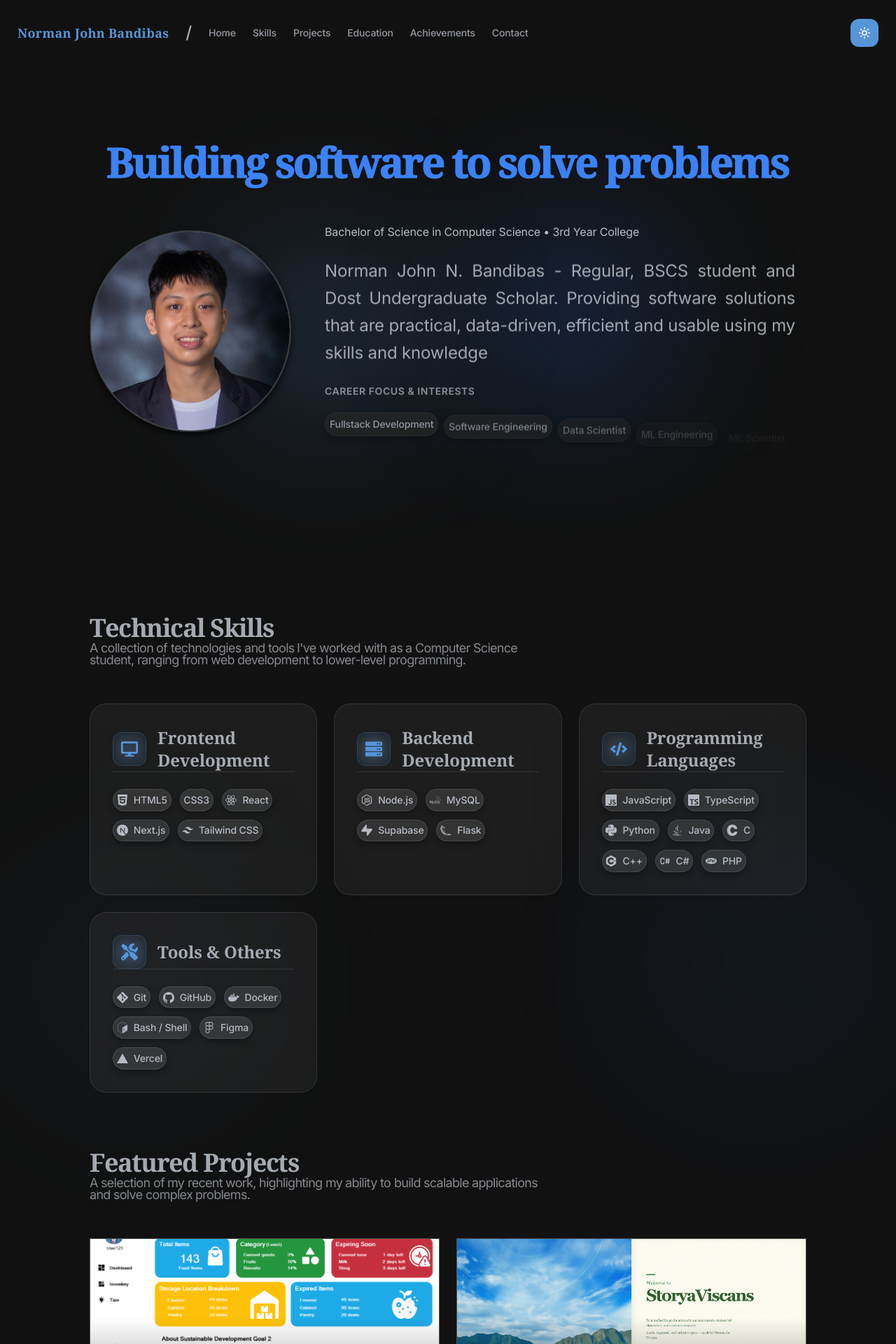
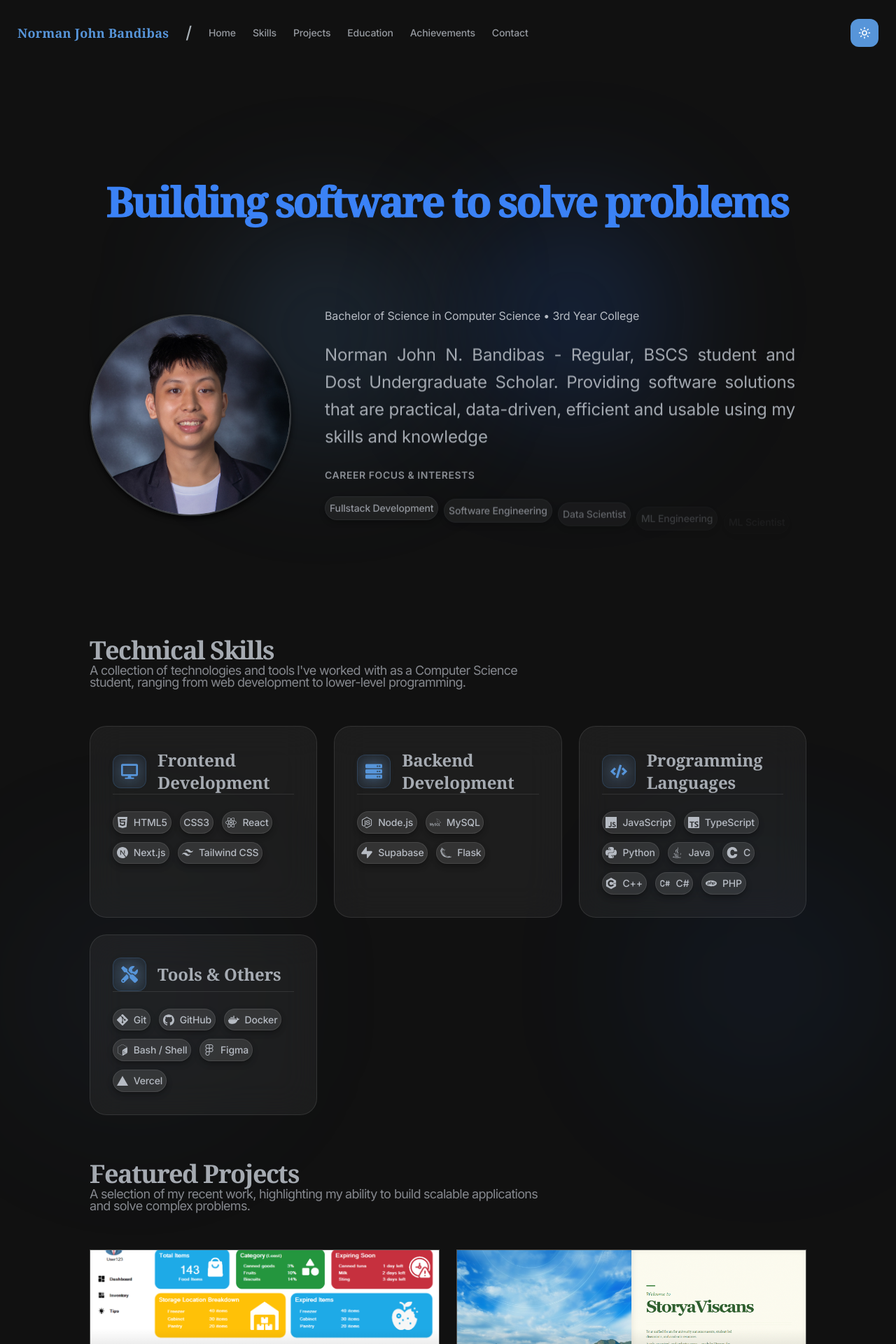
Before and after one commit to eNJay143/portfolio, a Next.js app: page / in a window 1280 px wide. Shown: the top 1920 px of the page at 70% size. Built offline with nearby package versions, Linux system fonts and the light colour scheme.

Commit message:
[hotfix] Fix section zooming out causing a lot of space per sections. Change vh to rem

```diff
--- a/src/features/achievements/AchievementsSection.tsx
+++ b/src/features/achievements/AchievementsSection.tsx
@@ -6,7 +6,9 @@ import FoldText from "@/components/FoldText";
 
 export const AchievementsSection = () => {
     return (
-        <section id="achievements" className="flex flex-col items-center justify-start pb-24 relative" style={{ paddingTop: '10vh' }}>
+        <section id="achievements" className="flex flex-col items-center justify-start pb-24 pt-24 md:pt-32 relative"
+            style={{ paddingTop: "4rem" }}
+        >
             <div className="w-full max-w-5xl flex flex-col items-start gap-12 px-4">
 
                 {/* Section Header */}
--- a/src/features/contact/ContactSection.tsx
+++ b/src/features/contact/ContactSection.tsx
@@ -6,7 +6,7 @@ import { ContactCard } from "./ContactCard";
 
 export const ContactSection = () => {
     return (
-        <section id="contact" className="flex flex-col items-center justify-start pb-24 relative" style={{ paddingTop: '10vh' }}>
+        <section id="contact" className="flex flex-col items-center justify-start pb-24 pt-24 md:pt-32 relative" style={{ paddingTop: "4rem" }}>
             <div className="w-full max-w-5xl flex flex-col items-start gap-12 px-4">
 
                 {/* Section Header */}
--- a/src/features/education/EducationSection.tsx
+++ b/src/features/education/EducationSection.tsx
@@ -6,7 +6,7 @@ import FoldText from "@/components/FoldText";
 
 export const EducationSection = () => {
     return (
-        <section id="education" className="flex flex-col items-center justify-start pb-24 relative" style={{ paddingTop: '10vh' }}>
+        <section id="education" className="flex flex-col items-center justify-start pb-24 pt-24 md:pt-32 relative" style={{ paddingTop: "4rem" }}>
             <div className="w-full max-w-5xl flex flex-col items-start gap-12 px-4">
 
                 {/* Section Header */}
--- a/src/features/home/HomeSection.tsx
+++ b/src/features/home/HomeSection.tsx
@@ -45,7 +45,7 @@ export const HomeSection = () => {
     }, [isScrollLocked]);
 
     return (
-        <section id="home" className="min-h-screen flex flex-col items-center justify-start pb-12 relative overflow-hidden" style={{ paddingTop: '15vh' }}>
+        <section id="home" className="flex flex-col items-center justify-start pb-12 pt-16 md:pt-24 min-h-[40rem] md:min-h-[50rem] relative overflow-hidden" style={{ paddingTop: "11rem" }}>
 
             {/* Background glowing effects for premium feel */}
             <div className="absolute top-1/3 left-1/4 w-72 h-72 bg-primary/20 rounded-full blur-[100px] -z-10" />
@@ -75,7 +75,7 @@ export const HomeSection = () => {
 
                 {/* Two Column Layout for Desktop */}
                 {!isIntroAnimating && (
-                    <div className="flex flex-col md:flex-row items-center md:items-start w-full gap-8 md:gap-12">
+                    <div className="flex flex-col md:flex-row items-center md:items-start w-full gap-8 md:gap-12" style={{ marginTop: "4rem" }}>
 
                         {/* Left Side: Avatar Picture */}
                         <div className="shrink-0 animate-in fade-in zoom-in duration-1000" style={{ animationFillMode: 'backwards' }}>
--- a/src/features/projects/ProjectsSection.tsx
+++ b/src/features/projects/ProjectsSection.tsx
@@ -4,7 +4,7 @@ import FoldText from "@/components/FoldText";
 
 export const ProjectsSection = () => {
     return (
-        <section id="projects" className="flex flex-col items-center justify-start pb-24 relative" style={{ paddingTop: '10vh' }}>
+        <section id="projects" className="flex flex-col items-center justify-start pb-24 pt-24 md:pt-32 relative" style={{ paddingTop: "4rem" }}>
             <div className="w-full max-w-5xl flex flex-col items-start gap-12 px-4">
 
                 {/* Section Header */}
--- a/src/features/skills/SkillsSection.tsx
+++ b/src/features/skills/SkillsSection.tsx
@@ -7,7 +7,7 @@ import FoldText from "@/components/FoldText";
 
 export const SkillsSection = () => {
     return (
-        <section id="skills" className="flex flex-col items-center justify-start pb-12 relative" style={{ paddingTop: '2vh' }}>
+        <section id="skills" className="flex flex-col items-center justify-start pb-12 pt-8 md:pt-12 relative" style={{ paddingTop: "3rem" }}>
             <div className="w-full max-w-5xl flex flex-col items-start gap-12 px-4">
                 <div>
                     <h2 className="text-3xl md:text-4xl font-bold font-serif text-foreground/90">
```
